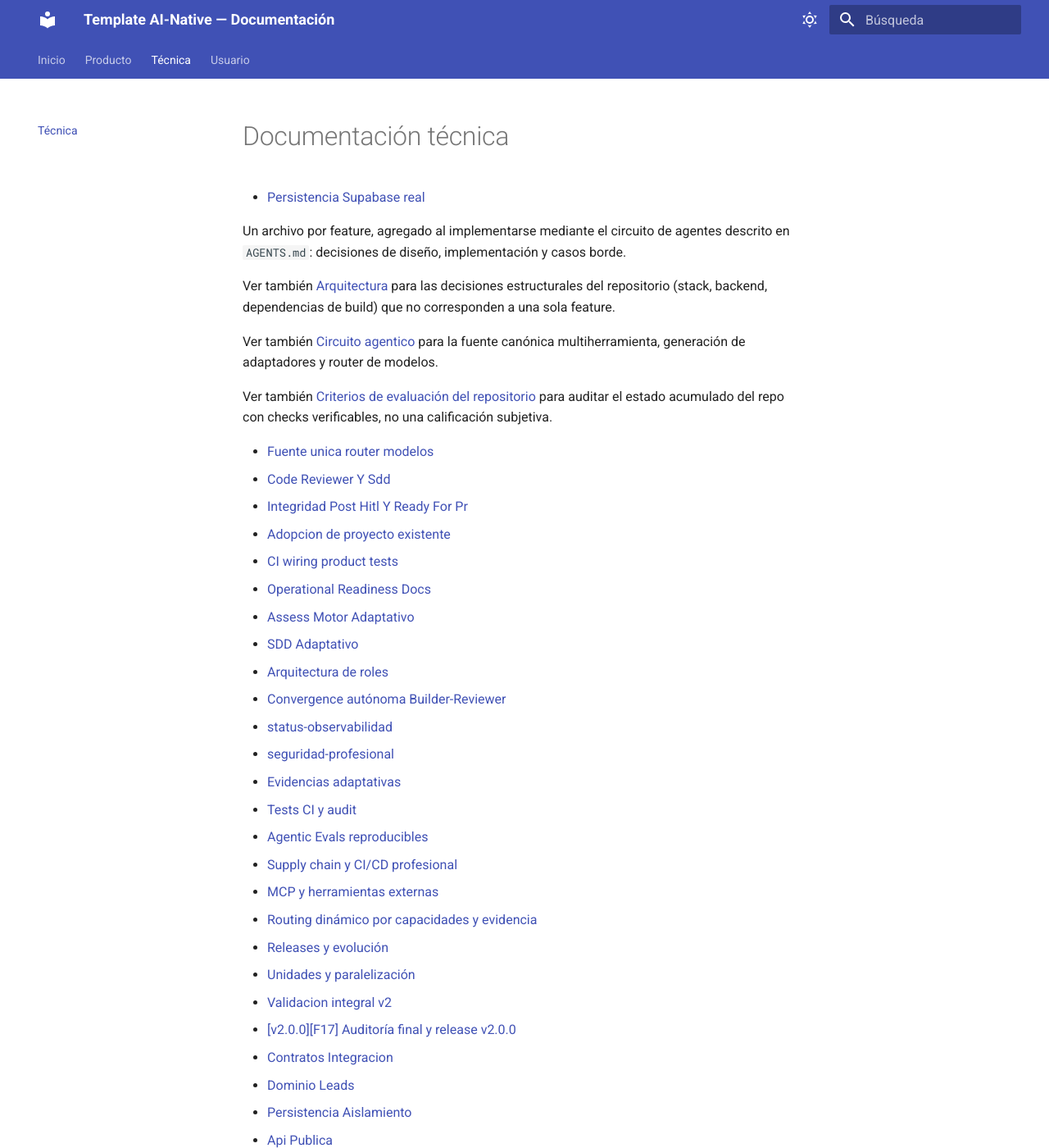
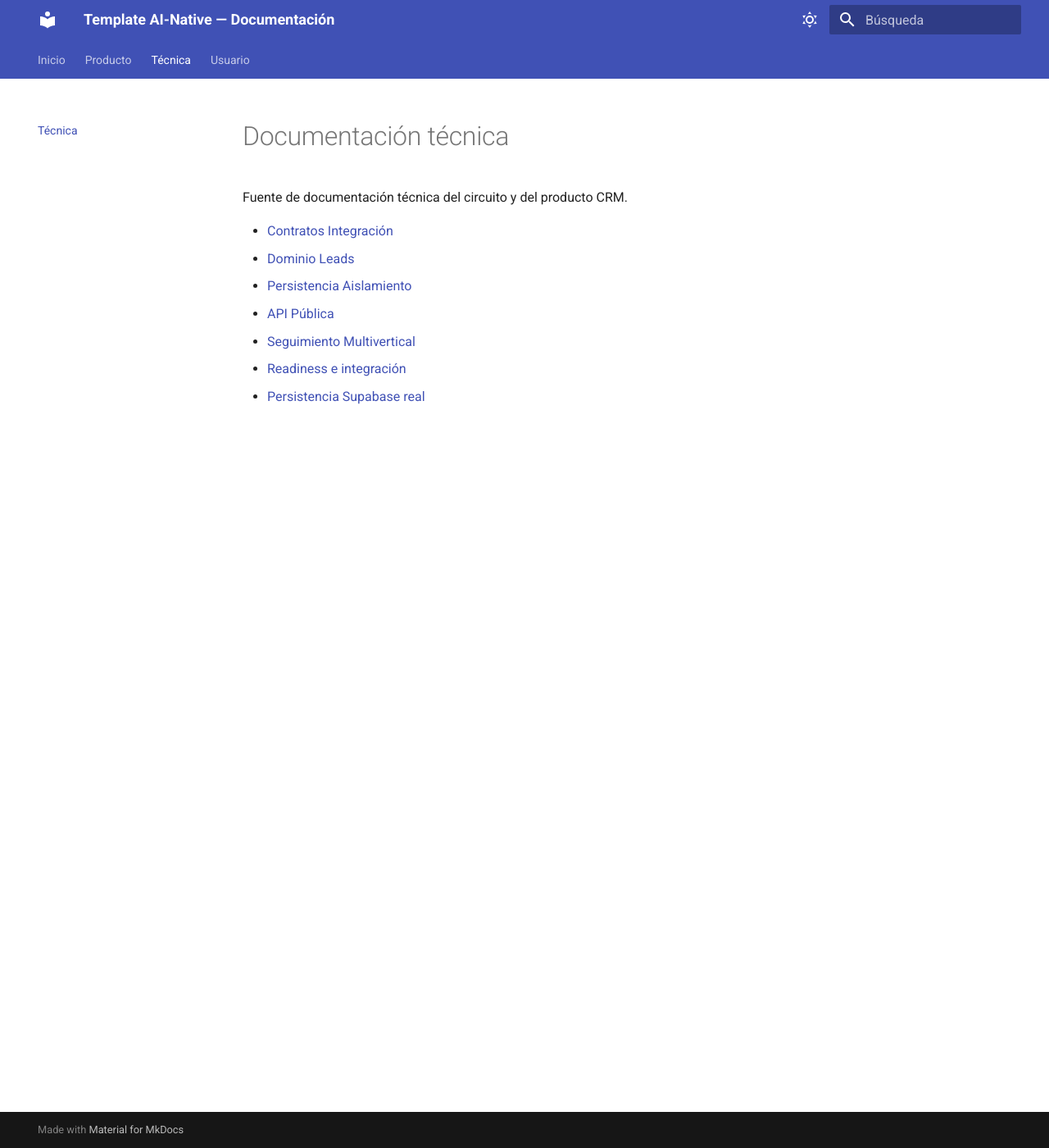
Before and after one commit to jlbellonGmail/gi-common-crm, an MkDocs documentation site: the page built from docs/tecnica/index.md, in a window 1280 px wide and 1400 px high. Shown: the whole window at 82% size. Built offline with MkDocs 1.6.1 and Material for MkDocs 9.7.7, drawn with Linux system fonts in a browser that asks for light colours.

Commit message:
docs(crm): repair technical documentation index

```diff
--- a/docs/tecnica/index.md
+++ b/docs/tecnica/index.md
@@ -1,51 +1,13 @@
 # Documentación técnica
 
-- [Persistencia Supabase real](persistencia-supabase-real.md)
-
-Un archivo por feature, agregado al implementarse mediante el circuito
-de agentes descrito en `AGENTS.md`: decisiones de diseño, implementación
-y casos borde.
-
-Ver también [Arquitectura](arquitectura.md) para las decisiones
-estructurales del repositorio (stack, backend, dependencias de build)
-que no corresponden a una sola feature.
-
-Ver también [Circuito agentico](circuito-agentico.md) para la fuente
-canónica multiherramienta, generación de adaptadores y router de modelos.
-
-Ver también [Criterios de evaluación del repositorio](criterios-evaluacion-repo.md)
-para auditar el estado acumulado del repo con checks verificables, no una
-calificación subjetiva.
+Fuente de documentación técnica del circuito y del producto CRM.
 
 <!-- FEATURE_LINKS_START -->
-
-- [Fuente unica router modelos](fuente-unica-router-modelos.md)
-- [Code Reviewer Y Sdd](code-reviewer-y-sdd.md)
-- [Integridad Post Hitl Y Ready For Pr](integridad-post-hitl-y-ready-for-pr.md)
-- [Adopcion de proyecto existente](adopcion-proyecto-existente.md)
-- [CI wiring product tests](ci-wiring-product-tests.md)
-- [Operational Readiness Docs](operational-readiness-docs.md)
-- [Assess Motor Adaptativo](assess-motor-adaptativo.md)
-- [SDD Adaptativo](sdd-adaptativo.md)
-- [Arquitectura de roles](arquitectura-roles.md)
-- [Convergence autónoma Builder-Reviewer](convergence.md)
-- [status-observabilidad](status-observabilidad.md)
-- [seguridad-profesional](seguridad-profesional.md)
-- [Evidencias adaptativas](evidencias-adaptativas.md)
-- [Tests CI y audit](tests-ci-audit.md)
-- [Agentic Evals reproducibles](agentic-evals.md)
-- [Supply chain y CI/CD profesional](supply-chain-cicd.md)
-- [MCP y herramientas externas](mcp-herramientas.md)
-- [Routing dinámico por capacidades y evidencia](routing-dinamico.md)
-- [Releases y evolución](releases-evolucion.md)
-- [Unidades y paralelización](unidades-paralelizacion.md)
-- [Validacion integral v2](validacion-integral-v2.md)
-- [[v2.0.0][F17] Auditoría final y release v2.0.0](auditoria-release-v2.md)
-- [Contratos Integracion](contratos-integracion.md)
+- [Contratos Integración](contratos-integracion.md)
 - [Dominio Leads](dominio-leads.md)
 - [Persistencia Aislamiento](persistencia-aislamiento.md)
-- [Api Publica](api-publica.md)
+- [API Pública](api-publica.md)
 - [Seguimiento Multivertical](seguimiento-multivertical.md)
 - [Readiness e integración](readiness-integracion.md)
-
+- [Persistencia Supabase real](persistencia-supabase-real.md)
 <!-- FEATURE_LINKS_END -->
```
